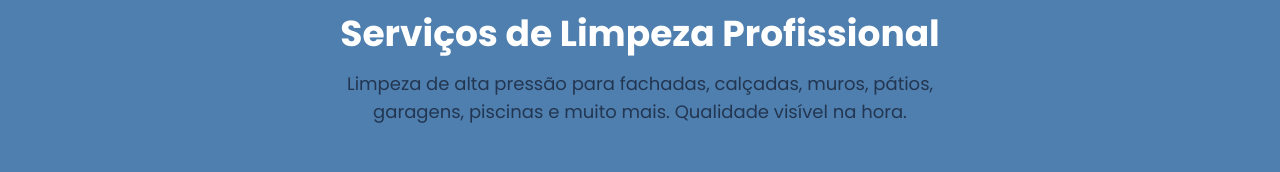
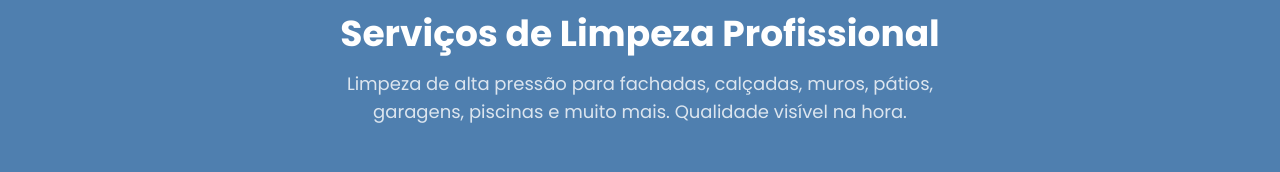
Before and after one commit to jreis13/Clean-Craft, a Next.js app: page / in a window 1280 px wide. Shown: the part 770-942 px from the top of the page. Built offline with nearby package versions, Linux system fonts and the light colour scheme.

Commit message:
adjust color on services

```diff
--- a/components/ServicesSection.tsx
+++ b/components/ServicesSection.tsx
@@ -13,7 +13,7 @@ export default function ServicesSection() {
           Serviços de Limpeza Profissional
         </h2>
 
-        <p className="text-center text-[var(--deep)]/70 max-w-2xl mx-auto mb-12 text-lg">
+        <p className="text-center text-white/80 max-w-2xl mx-auto mb-12 text-lg">
           Limpeza de alta pressão para fachadas, calçadas, muros, pátios,
           garagens, piscinas e muito mais. Qualidade visível na hora.
         </p>
```
